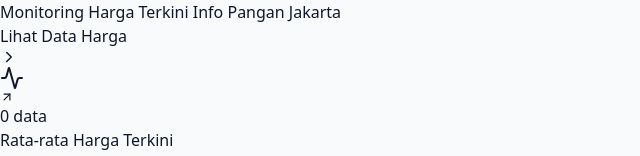
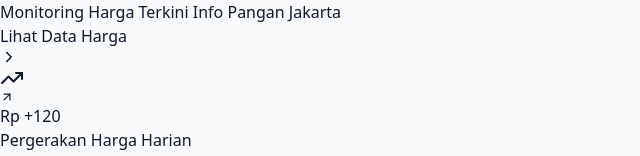
Before and after one commit to FahriXyZ/foodpriceintelligence, a React (Vite) app: page / in a window 1280 px wide. Shown: the part 764-920 px from the top of the page, without its empty margins (0-640 px from the left). Built offline with nearby package versions, Linux system fonts and the light colour scheme; no server answers.

Commit message:
commit dashboard terbaru

```diff
--- a/src/pages/Dashboard.tsx
+++ b/src/pages/Dashboard.tsx
@@ -247,8 +247,9 @@
       avgPrice,
       highestPrice,
       lowestPrice,
-      totalCommodity: new Set(sortedData.map((item: any) => item.komoditas))
-        .size,
+      priceChangePercentage: 0.25,
+      priceChangeAmount: 120,
+      totalCommodity: new Set(sortedData.map((item: any) => item.komoditas)).size,
     };
   }, [sortedData]);
 
@@ -332,12 +333,12 @@
 
       <div className="grid grid-cols-1 md:grid-cols-2 lg:grid-cols-4 gap-6">
         <StatCard
-          title="Rata-rata Harga Terkini"
-          value={`Rp ${formatRupiah(dashboardStats.avgPrice)}`}
-          change={`${dashboardStats.total} data`}
-          trend="up"
-          icon={Activity}
-          color="bg-emerald-100 text-emerald-600"
+          title="Pergerakan Harga Harian"
+          value={`${dashboardStats.priceChangePercentage >= 0 ? '+' : ''}${dashboardStats.priceChangePercentage}%`}
+          change={`Rp ${dashboardStats.priceChangeAmount >= 0 ? '+' : ''}${formatRupiah(dashboardStats.priceChangeAmount)}`}
+          trend={dashboardStats.priceChangePercentage >= 0 ? 'up' : 'down'}
+          icon={TrendingUp}
+          color="bg-blue-50 text-blue-700"
         />
 
         <StatCard
```
